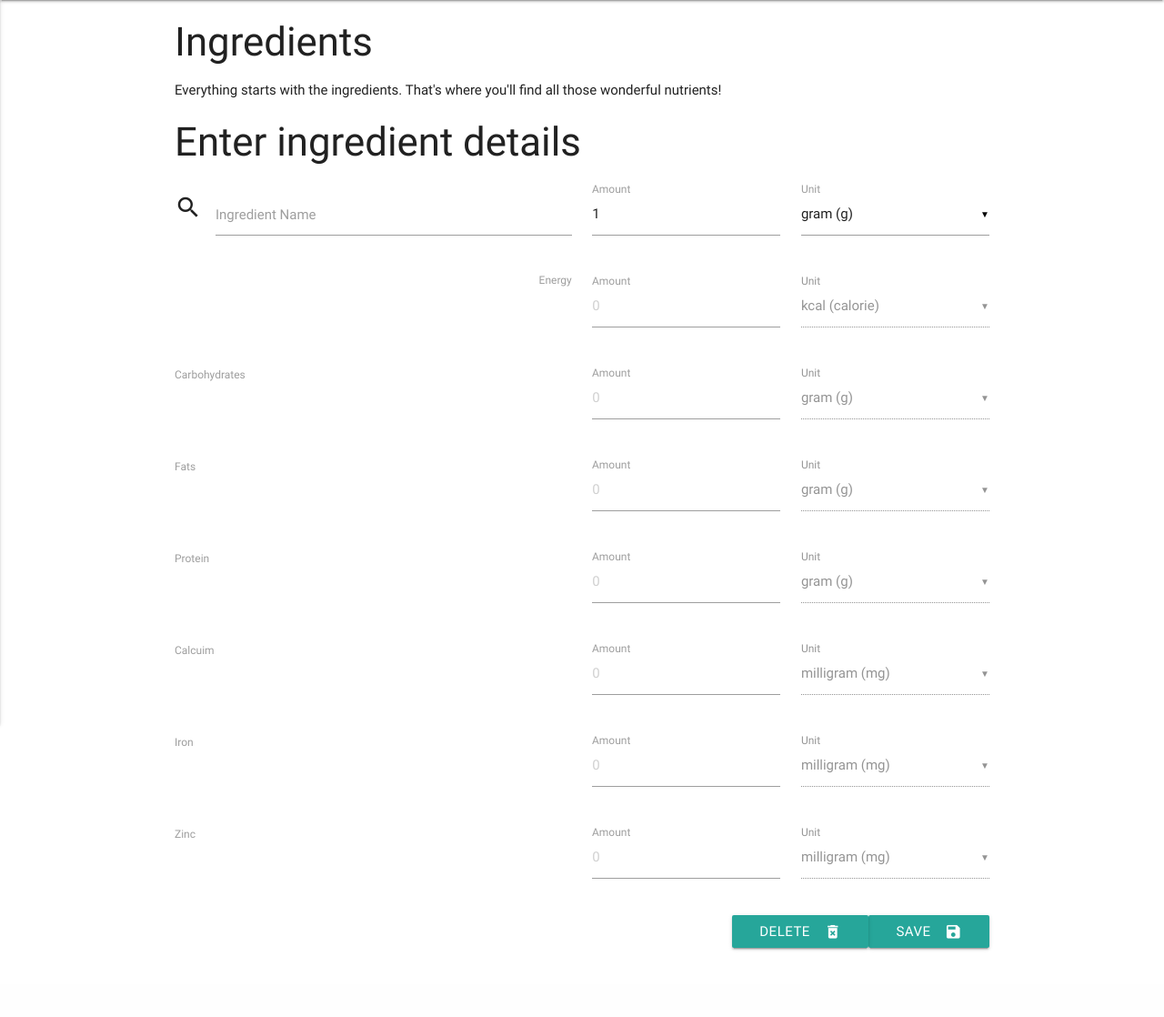
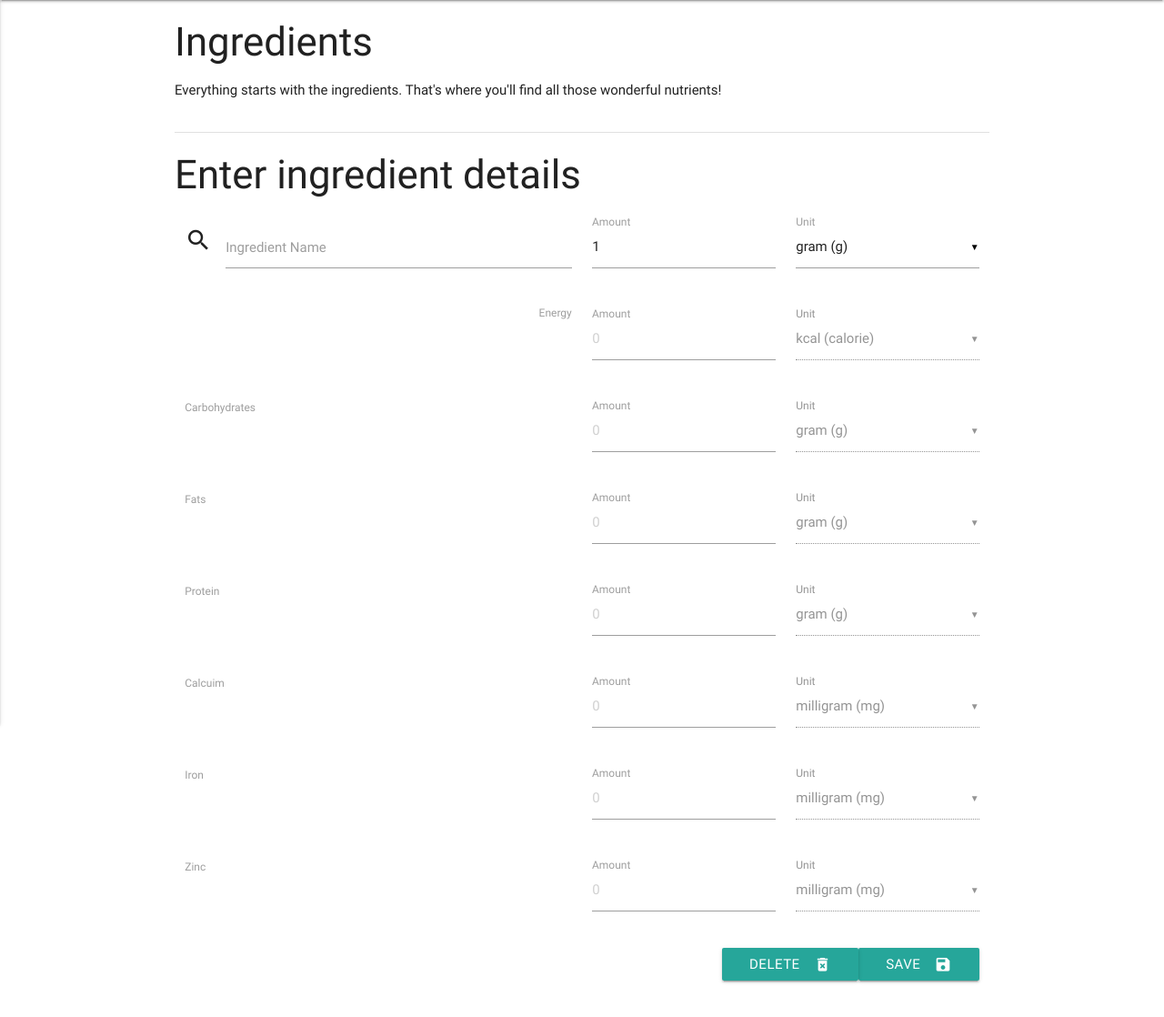
Before and after one commit to paulldev/milestone-project-3, a Flask app: page /ingredients in a window 1280 px wide. Shown: the part 64-1182 px from the top of the page at 91% size. Before the commit the page ends 1109 px from the top, so only its background shows below. Run offline with Flask 2, Linux system fonts and the light colour scheme; data that the repository does not hold is empty; some libraries are stand-ins or nearby versions.

Commit message:
Add row and col classes

```diff
--- a/templates/ingredients.html
+++ b/templates/ingredients.html
@@ -1,9 +1,15 @@
 {% extends 'base.html' %}
 {% block content %}
+<div class="row">
+    <div class="col s12">
         <h3>Ingredients</h3>
         <p>Everything starts with the ingredients. That's where you'll find all those wonderful nutrients!</p>
+    </div>
+</div>
+<div class="divider"></div>
+<div class="row">
+    <div class="col s12">
         <h3>Enter ingredient details</h3>
-<div class="row">
         <form id="ingredient_details" autocomplete="off" class="col s12">
             <div class="row">
                 <div class="input-field col s6">
@@ -141,4 +147,5 @@
             </div>
         </form>
     </div>
+</div>
 {% endblock %}
```
Lines whose indentation alone changed are shown as unchanged.
